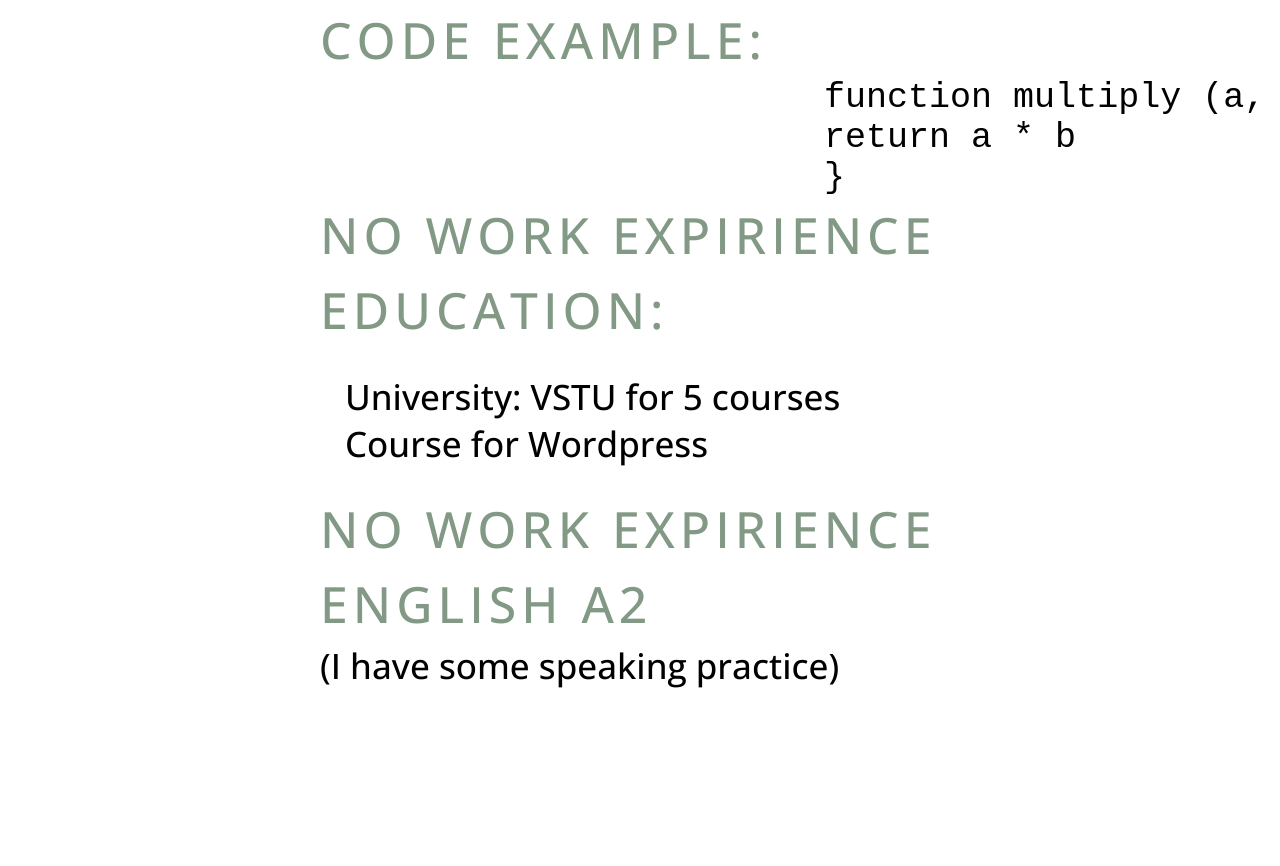
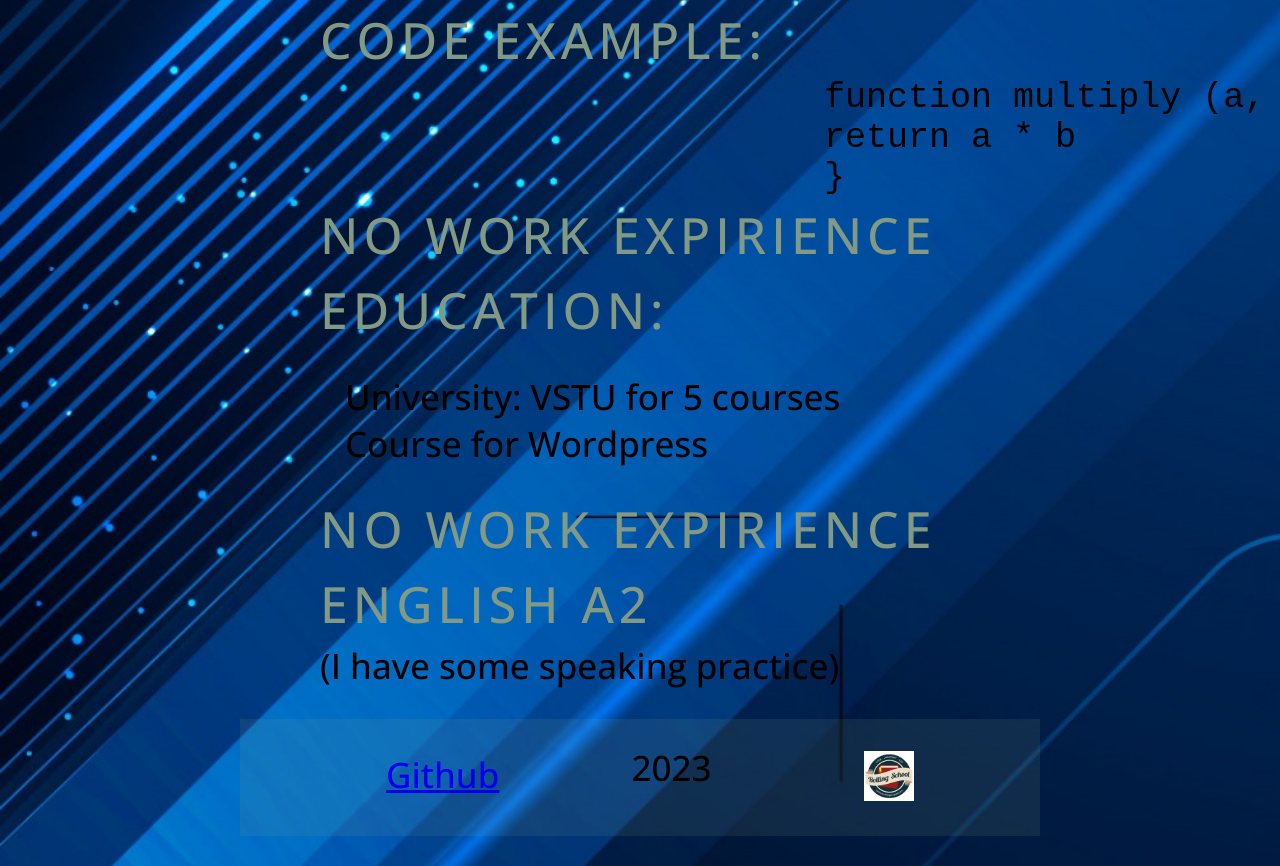
Before and after one commit to InaDunchanka/rsschool-cv2, a plain HTML site: page index.html in a window 1280 px wide. Shown: the part 1428-2294 px from the top of the page. Before the commit the page ends 2117 px from the top, so only its background shows below. Drawn offline with Linux system fonts and the light colour scheme.

Commit message:
feat:add footer

```diff
--- a/index.html
+++ b/index.html
@@ -78,5 +78,12 @@
             </section>
         </div>
     </main>
+        <footer class="footer">
+            <div class="container footer">
+                <p class="footer_icon"><a href="https://github.com/InaDunchanka" class="icon-style">Github</a></p>
+                <p>2023</p>
+                <p class="footer_icon"><a href="https://rs.school/js-stage0/"><img src="./assets/img/rschool.png" class="icon-style" alt="icon"></a></p>
+            </div>
+        </footer>
 </body>
 </html>
--- a/style.css
+++ b/style.css
@@ -34,12 +34,13 @@ body{
     font-family:'Open Sans';
     color:rgb(0, 0, 0);
     font-size: 35px;
-    height: 100vh;
+    height: 100%;
     background-image: url("./assets/img/blue-abstract-background-blue-creative-background-neon-lines-background-neon-blue-light.jpg");
     background-repeat: no-repeat;
     background-size: cover;
     background-position: inherit ;
     overflow-x: hidden;
+    margin: auto;
 }
 .container {
   max-width: 1440px;
@@ -60,7 +61,7 @@ body{
   text-align:center;
   font-weight: 300;
   font-size: 35px;
-  /* width: 75%; */
+  width: 75%;
   color:rgb(255, 199, 94);
   list-style: none;
   text-decoration:none;
@@ -118,14 +119,14 @@ span{
 }
 
 .nav-link:hover {
-  color: #829f87;
+  color: rgb(130, 159, 135);
 }
 .section-title.main{
   color:rgb(20, 255, 177);
  text-decoration-line: underline;
  line-height: 3.5;
 }
-.section-item {
+/* .section-item {
   position: relative;
   padding-left: 30px;
 }
@@ -139,4 +140,32 @@ span{
   height: 10px;
   border: 1px solid #829985;
   border-radius: 50%;
+} */
+.container.footer{
+  display: flex;
+  flex-direction:row;
+  justify-content: space-between;
+  width: 100vh;
+  padding: 25px;
+  margin: 30px;
+  background-color:rgba(130, 159, 135, 0.126)
 }
+.icon-style{
+  height:50px;
+  margin-left:20px;
+  margin-top:7px;
+
+}
+.icon-style:hover {
+  display: flex;
+  flex-direction:column;
+  justify-content: space-around;
+  background-color:rgb(255, 199, 94);
+  padding:10px;
+}
+.footer_icon{
+  display: flex;
+  flex-direction: column;
+  justify-content: space-between;
+  padding: 0 70px 0 70px;
+}
```
Also changed, not shown: assets/img/rschool.png (added). Lines whose indentation alone changed are shown as unchanged.
